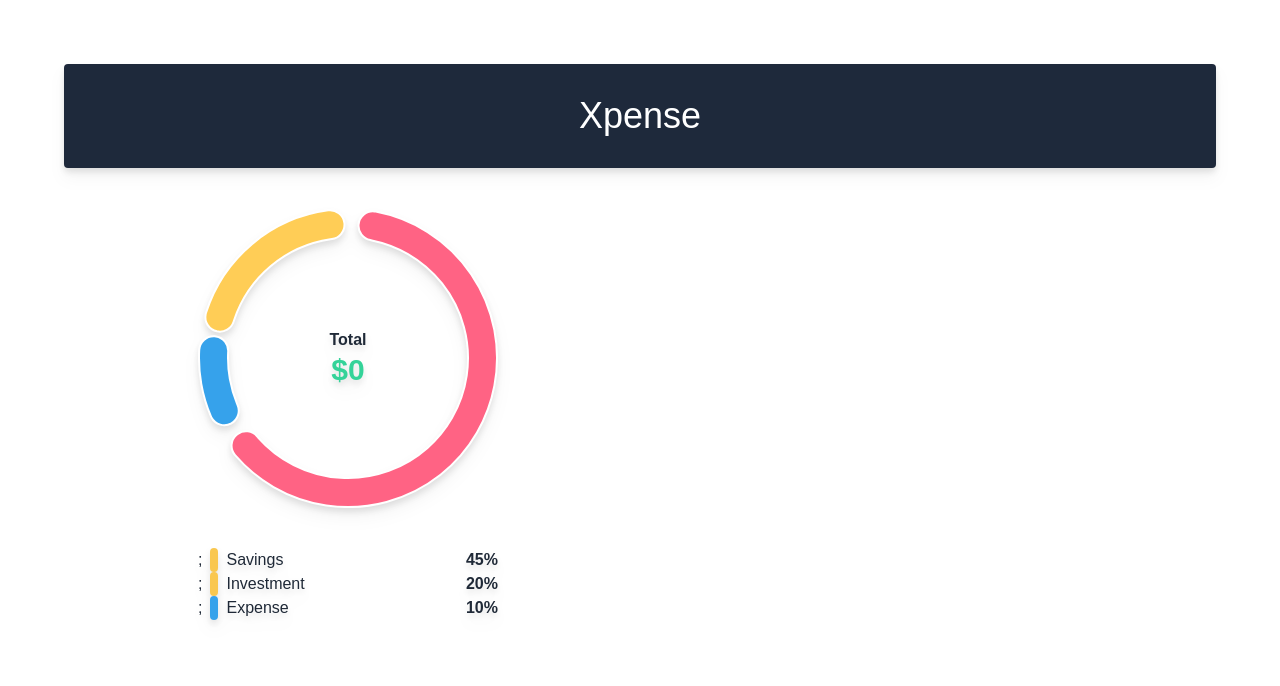
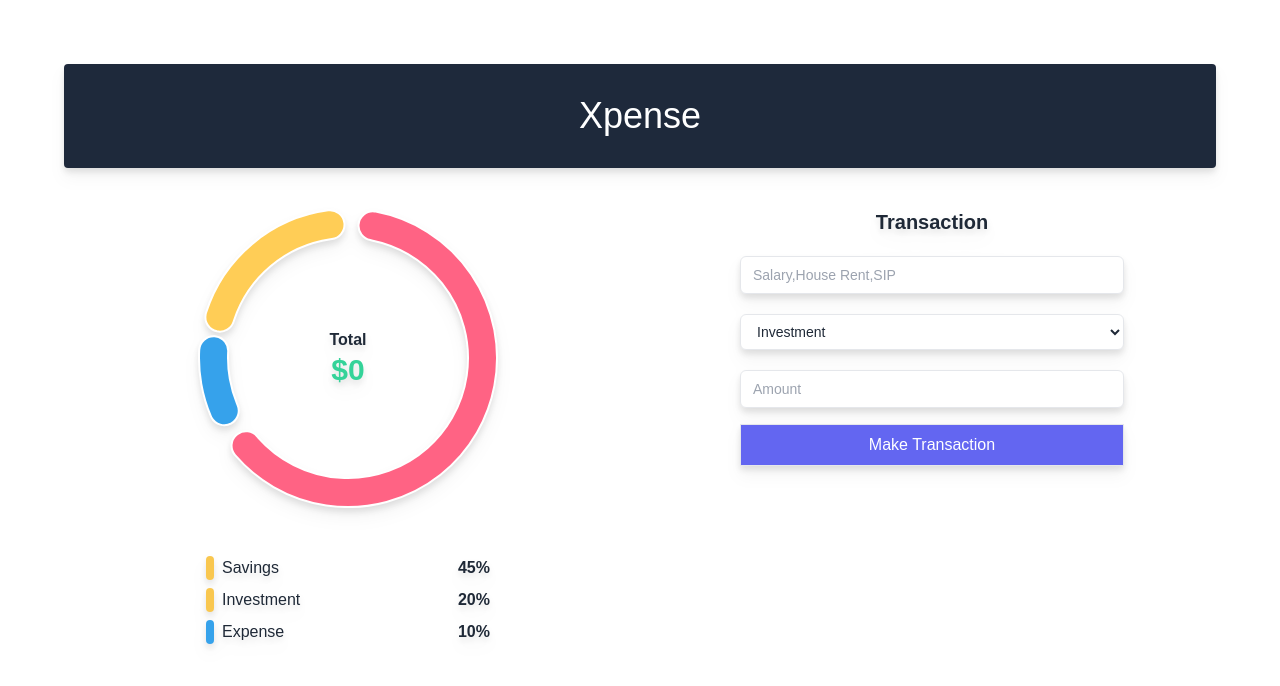
Before and after one commit to poudyalamit/Expense-Tracker, a React (Create React App) app: page / in a window 1280 px wide. Shown: the top 686 px of the page. Built offline with nearby package versions, Linux system fonts and the light colour scheme.

Commit message:
Made form and labels

```diff
--- a/package.json
+++ b/package.json
@@ -10,6 +10,7 @@
     "react": "^18.2.0",
     "react-chartjs-2": "^5.2.0",
     "react-dom": "^18.2.0",
+    "react-hook-form": "^7.43.9",
     "react-scripts": "5.0.1",
     "web-vitals": "^2.1.4"
   },
--- a/src/App.css
+++ b/src/App.css
@@ -32,3 +32,6 @@
     margin-left: auto;
     margin-right: auto;
 }
+.form-input{
+    @apply mt-1 block w-full py-2 px-3 border border-gray-200 bg-white rounded-md focus:outline-none focus:ring-indigo-500 sm:text-sm;
+}
--- a/src/App.js
+++ b/src/App.js
@@ -1,4 +1,5 @@
 import './App.css';
+import Form from './Components/Form';
 import Graph from './Components/Graph';
 
 function App() {
@@ -13,6 +14,7 @@
           {/* chart */}
           <Graph/>
           {/* form */}
+          <Form/>
         </div>
       </div>
     </div>
--- /dev/null
+++ b/src/Components/Form.js
@@ -0,0 +1,38 @@
+import React from 'react'
+import { useForm } from 'react-hook-form'
+
+const Form = () => {
+const {register,handleSubmit,resetField}=useForm();
+
+const onSubmit=(data)=>{
+  console.log(data);
+}
+
+  return (
+    <div className='form max-w-sm mx-auto w-96'>
+
+     <h1 className="font-bold pb-4 text-xl">Transaction</h1>
+
+     <form id='form' onSubmit={handleSubmit(onSubmit)}>
+        <div className="grid gap-4">
+            <div className="input-group">
+                <input type="text" {...register('name')} placeholder='Salary,House Rent,SIP' className='form-input'/>
+            </div>
+            <select className='form-input' {...register('type')} >
+              <option value="Investment" defaultValue>Investment</option>
+              <option value="Investment" defaultValue>Expense</option>
+              <option value="Investment" defaultValue>Savings</option>
+            </select>
+            <div className="input-group">
+                <input type="text" placeholder='Amount' {...register('amount')}  className='form-input'/>
+            </div>
+            <div className="submit-btn">
+              <button className='border py-2 text-white bg-indigo-500 w-full'>Make Transaction</button>
+            </div>
+        </div>
+     </form>
+    </div>
+  )
+}
+
+export default Form
--- a/src/Components/Labels.js
+++ b/src/Components/Labels.js
@@ -32,8 +32,8 @@
 function LabelComponent({data}) {
     if(!data) return <></>;
     return(
-        <div className="Labels flex justify-between">
-            <div className="flex gap-2">;
+        <div className="labels flex justify-between m-2">
+            <div className="flex gap-2">
                 <div className="w-2 h-2 rounded py-3" style={{background: data.color??"#f9c74f"}}></div>
                 <h3 className='text-md'>{data.type??""}</h3>
             </div>
```
Also changed, not shown: 1 other file (tests, documents, lock files or other folders).
